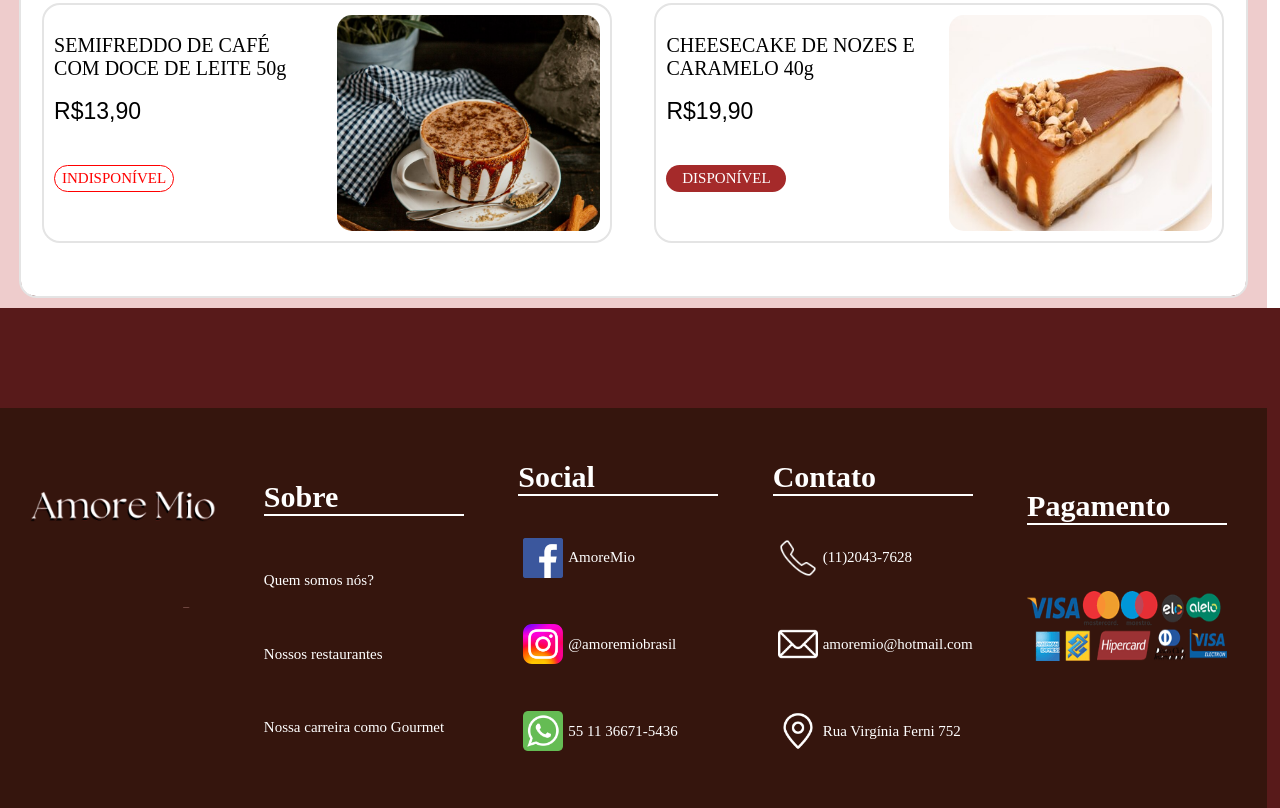
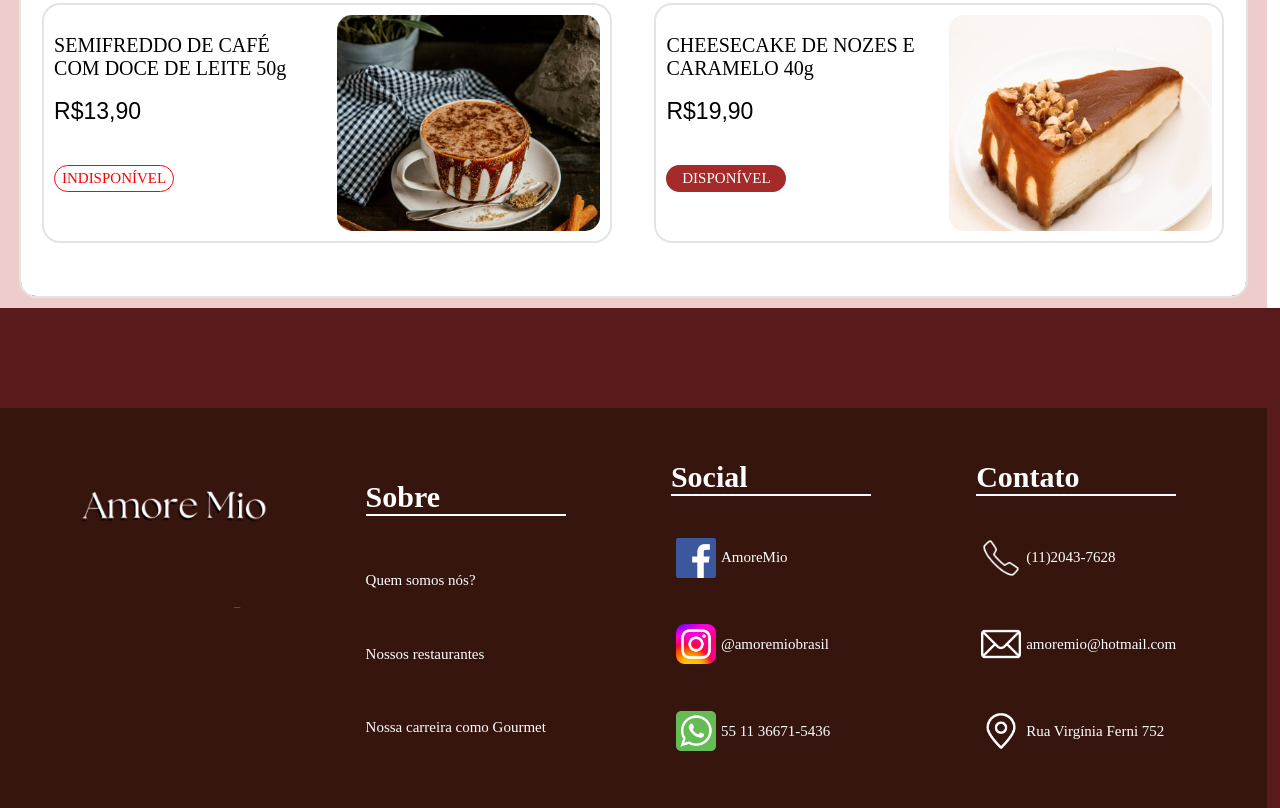
Before and after one commit to henryueta/cardapioGourmet, a plain HTML site: page index.html in a window 1280 px wide. Shown: the part 3218-4026 px from the top of the page. Drawn offline with Linux system fonts and the light colour scheme; a web font is replaced by a local one.

Commit message:
updating

```diff
--- a/index.html
+++ b/index.html
@@ -297,90 +297,6 @@
 
             </div>
         </div>
-
-        <!---------------------------------------------------------------------------------------->
-
-        <!-- <div class="quadrado2" id="petiscosComida">
-            <p>Petiscos</p>
-            <div class="lista2">
-
-                <div class="comida">
-
-                    <div>
-                        <p class="nomeProduto">GRISSINI BETERRABA PRESENTE TUBO 30cm 200g</p>
-                        <p class="detalhes"> R$19,90</p>
-                        <div>
-                            <p class="preparo">DISPONÍVEL</p>
-                        </div>
-
-                    </div>
-                    <div>
-                        <img src="img/entrada1.png">
-                    </div>
-                </div>
-                <div class="comida">
-                    <div>
-                        <p class="nomeProduto">GRISSINI ERVAS FINAS PRESENTE(TUBO) 30cm 170g</p>
-                        <p class="detalhes"> R$14,90</p>
-                        <div>
-                            <p class="semPreparo">INDISPONÍVEL</p>
-                        </div>
-
-                    </div>
-                    <div>
-                        <img src="img/entrada2.jpg"></div>
-                </div>
-                <div class="comida">
-                    <div>
-                        <p class="nomeProduto">CRISP PITTA CAIXA 160g</p>
-                        <p class="detalhes"> R$16,90</p>
-                        <div>
-                            <p class="preparo">DISPONÍVEL</p>
-                        </div>
-
-                    </div>
-                    <div>
-                        <img src="img/entrada3.png">
-                    </div>
-                </div>
-                <a href="grissiniGergelim.html">
-                <div class="comida">
-                    <div>
-                        <p class="nomeProduto">GRISSINI GERGELIM PRESENTE TUBO 30cm 200g</p>
-                        <p class="detalhes"> R$14,90</p>
-                        <div>
-                            <p class="semPreparo">INDISPONÍVEL</p>
-                        </div>
-
-                    </div>
-                    <div>
-                        <img src="img/entrada4.jpg">
-                    </div>
-                </div>
-                </a>
-                <div class="comida">
-                    <div>
-                        <p class="nomeProduto">GRISSINI TRICOLOR - SABORES VARIADOS 9cm 100g</p>
-                        <p class="detalhes"> R$37,90</p>
-                        <div>
-                            <p class="preparo">DISPONÍVEL</p>
-                        </div>
-
-                    </div>
-                    <div>
-                        <img src="img/entrada5.jpg">
-                    </div>
-                </div>
-                <div id="semComida">
-                </div>
-
-
-
-            </div>
-        </div> -->
-
-        <!---------------------------------------------------------------------------------------->
-
         <div class="quadrado3" id="sobremesasComida">
             <p>Sobremesas</p>
             <div class="lista3">
@@ -501,11 +417,7 @@
                 </div>
             </div>
 
-            <div>
-                <h1>Pagamento</h1>
-                <img src="img/testeCreditos.png">
-                <div></div>
-            </div>
+
 
         </div>
 
```
Also changed, not shown: maminha.html (+2 -6 lines), massaFettucine.html (+0 -5 lines), massaLasanha.html (+0 -5 lines).
